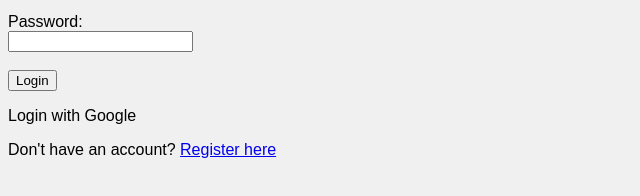
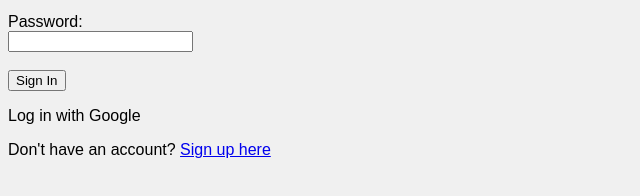
Before and after one commit to scptrx/travstats, a plain HTML site: page frontend/sign-in.html in a window 1280 px wide. Shown: the part 128-324 px from the top of the page, 0-640 px from the left. Drawn offline with Linux system fonts and the light colour scheme.

Commit message:
formatting changes

```diff
--- a/frontend/login.html
+++ b/frontend/sign-in.html
@@ -2,7 +2,7 @@
 <html lang="en">
 <head>
     <meta charset="UTF-8">
-    <title>Login - Travstats</title>
+    <title>Sign In - Travstats</title>
     <link rel="stylesheet" href="style/base.css">
 </head>
 <body>
@@ -14,11 +14,11 @@
         <label for="password">Password:</label><br>
         <input type="password" id="password" name="password" required><br><br>
 
-        <button type="submit">Login</button>
+        <button type="submit">Sign In</button>
     </form>
-    <p> Login with Google</p>
+    <p> Log in with Google</p>
     <p>
-        Don't have an account? <a href="/register">Register here</a>
+        Don't have an account? <a href="/register">Sign up here</a>
     </p>
 </body>
 </html>
```
Also changed, not shown: frontend/index.html (+2 -2 lines).
